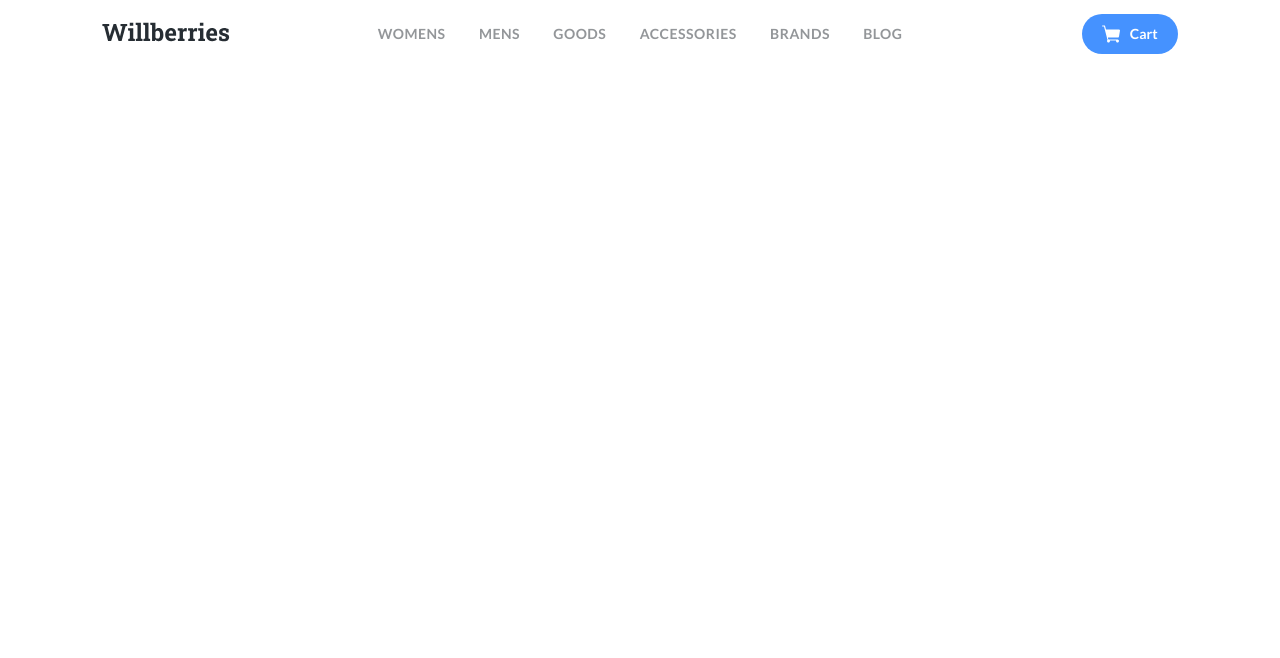
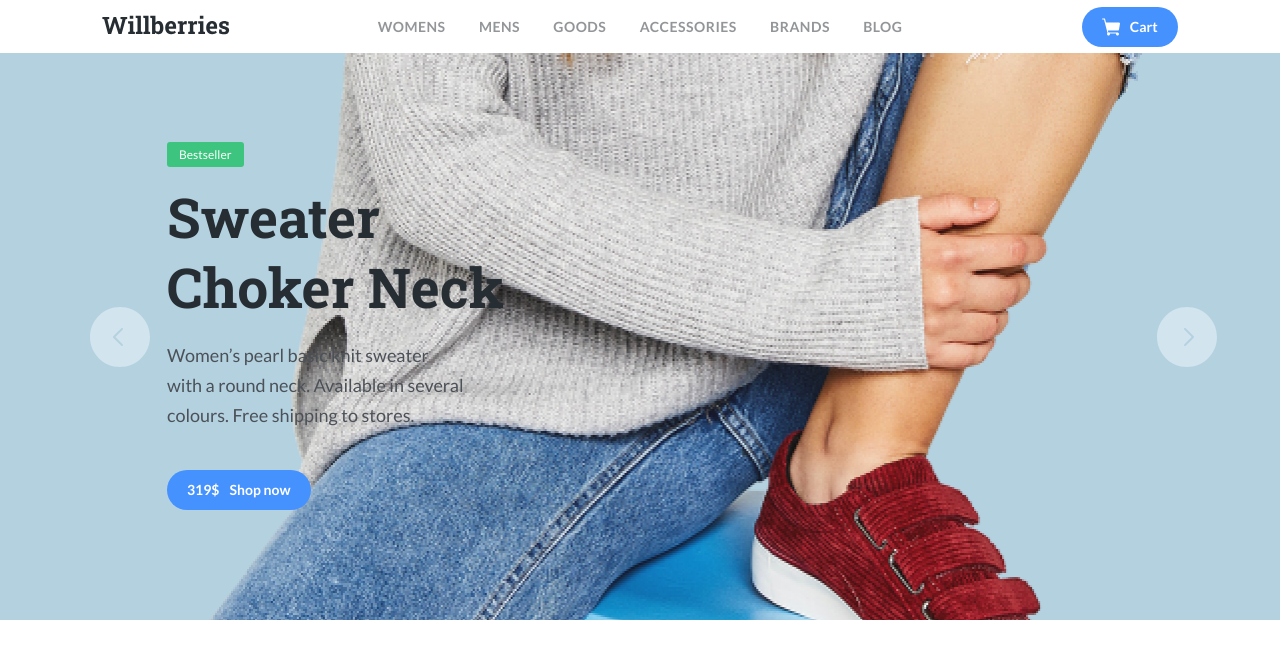
Before and after one commit to John256m/willberries, a plain HTML site: page index.html in a window 1280 px wide. Drawn offline with Linux system fonts and the light colour scheme.

Commit message:
02 Second day
Edit text of second exersise

```diff
--- a/css/style.css
+++ b/css/style.css
@@ -1,3 +1,9 @@
+body {
+  margin: 0px;
+  font-family: "Lato", sans-serif;
+  font-family: Lato;
+  font-style: normal;
+}
 .navigation {
   list-style: none;
   padding: 0px;
@@ -33,6 +39,59 @@ button {
   cursor: pointer;
 }
 
-.button-icon {
+.button-icon,
+.button-price {
   margin-right: 10px;
 }
+
+.slide {
+  padding-top: 90px;
+  padding-bottom: 110px;
+}
+
+.slide-1 {
+  background: #b4d1e0 url("../img/slide-image-1.png") no-repeat top right 40%;
+}
+
+.label {
+  background: #3dc47e;
+  border-radius: 3px;
+  padding: 5px 12px;
+  color: #fff;
+  font-size: 12px;
+  line-height: 15px;
+}
+
+.slide-title {
+  font-family: "Roboto Slab", serif;
+  color: #262d33;
+  font-weight: bold;
+  font-size: 55px;
+  line-height: 70px;
+  margin-top: 20px;
+  margin-bottom: 15px;
+}
+
+.slide-description {
+  font-size: 18px;
+  line-height: 30px;
+  color: #4b5157;
+  max-width: 335px;
+  margin-bottom: 40px;
+}
+
+.slider {
+  position: relative;
+}
+.slaider-nav {
+  position: absolute;
+  top: 50%;
+  width: 100%;
+  transform: translateY(-50%);
+}
+
+.slider-button {
+  background-color: transparent;
+  border: none;
+  cursor: pointer;
+}
--- a/index.html
+++ b/index.html
@@ -5,7 +5,9 @@
     <meta name="viewport" content="width=device-width, initial-scale=1.0">
     <title>WillBerries</title>
     <link rel="preconnect" href="https://fonts.gstatic.com">
-    <link href="https://fonts.googleapis.com/css2?family=Lato:wght@400;700&display=swap" rel="stylesheet">
+    <link rel="preconnect" href="https://fonts.gstatic.com">
+    <link href="https://fonts.googleapis.com/css2?family=Roboto+Slab:wght@700&display=swap" rel="stylesheet">
+        <link href="https://fonts.googleapis.com/css2?family=Lato:wght@400;700&display=swap" rel="stylesheet">
     <link rel="stylesheet" href="css/bootstrap-grid.min.css">
     <link rel="stylesheet" href="css/style.css">
 </head>
@@ -47,10 +49,71 @@
                     <span class="button-text">Cart</span>
                 </button>
             </div>
+
             <!-- /.col-2 -->
+        </div>
 
+        <!-- /.row -->
+    </header>
+    <div class="slider">
+         <section class="slide slide-1">
+            <div class="container">
+                <div class="row">
+                    <div class="col-4 offset-lg-1">
+                        <span class="label">Bestseller</span>
+                        <h2 class="slide-title">Sweater Choker Neck</h2>
+                        <p class="slide-description">Women’s pearl basic knit sweater with a round neck. Available in several colours. Free shipping to stores.</p>
+                        <button class="button">
+                            <span class="button-price">319$</span>
+                            <span class="button-text">Shop now</span>
+                        </button>
+
+                    </div>
+                </div>
+            </div>
+        </section>
+        <div class="slaider-nav">
+            <div class="container">
+                <div class="row  justify-content-between">
+                    <div class="col-1">
+                        <button class="slider-button">
+                            <img src="img/arrow-prew.svg" alt="icon: arrow-prev">
+                        </button>
+                    </div>
+
+                    <div class="col-1">
+                        <button class="slider-button">
+                            <img src="img/arrow-next.svg" alt="icon: arrow-next">
+                        </button>
+                    </div>
+                </div>
+            </div>
+        </div>
+    </div>
+
+    <div class="container">
+        <div class="row">
+            <!-- first card -->
+            <div class="col-6">
+                <div class="card">
+                    <h3 class="card-title"></h3>
+                </div>
+            </div>
+            <!-- /.col-6 -->
+            <div class="col-6">
+
+            </div>
+            <!-- /.col-6 -->
+            <div class="col-9">
+
+            </div>
+            <!-- /.col-9 -->
+            <div class="col-3">
+
+            </div>
         </div>
         <!-- /.row -->
-    </header>
+    </div>
+
 </body>
 </html>
```
Also changed, not shown: img/arrow-next.svg (added), img/arrow-prew.svg (added), img/slide-image-1.png (added).
